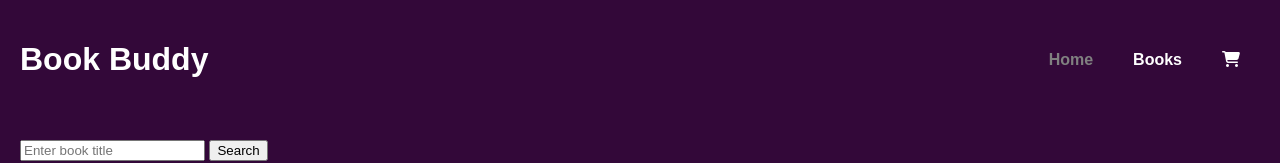
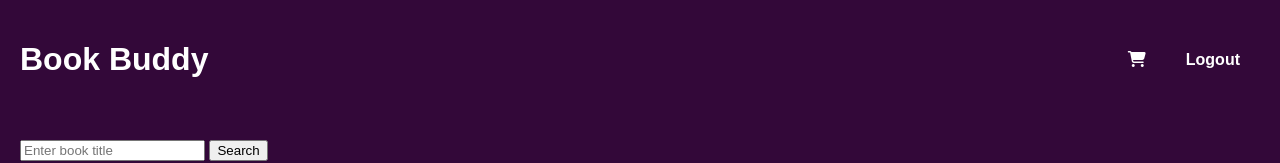
Before and after one commit to TrudyB-T/BookBuddy, a website: page public/home.html in a window 1280 px wide. Shown: the top 163 px of the page. Drawn offline with Linux system fonts and the light colour scheme.

Commit message:
commented out the home button on the navbar.

```diff
--- a/public/home.html
+++ b/public/home.html
@@ -96,9 +96,10 @@
         </div>
         <div>
             <ul id="navbar">
-              <li><a class="current" href="home.html">Home</a></li>
-              <li><a href="books.html">Books</a></li>
+              <!--<li><a class="current" href="home.html">Home</a></li>-->
+              <!--<li><a href="books.html">Books</a></li>-->
               <li><a><i class="fa fa-cart-shopping"></i></a></li>
+              <li><a href="index.html">Logout</a></li>
             </ul>
            </div>
     </header>
```
